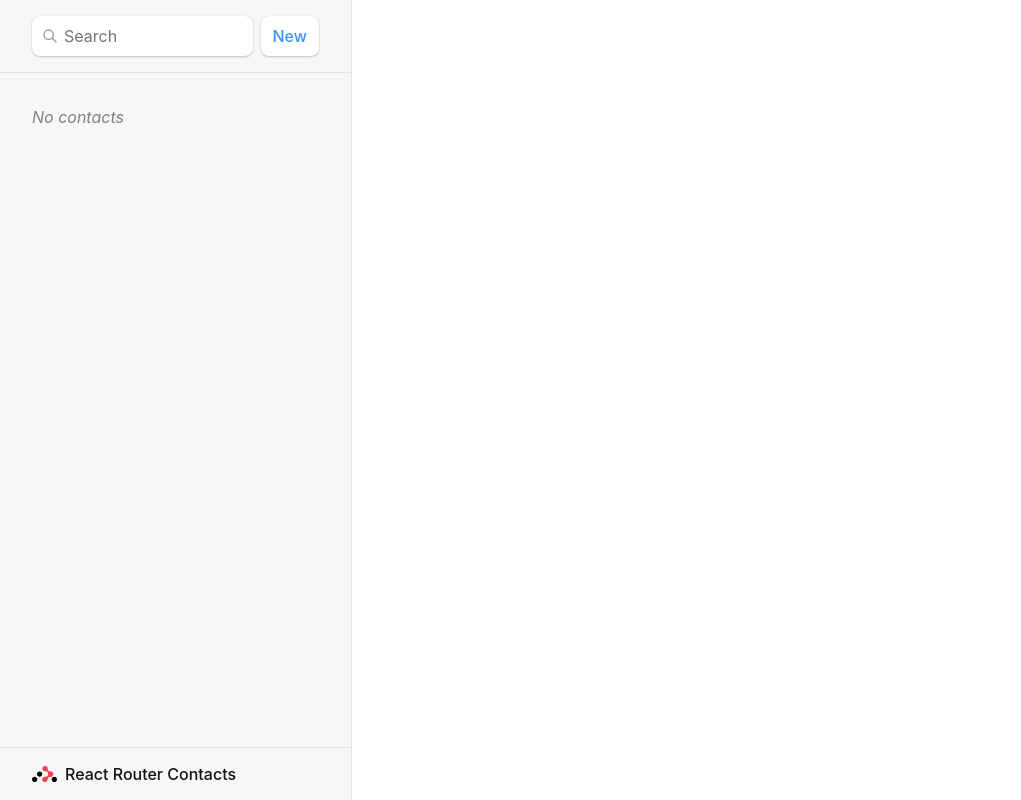
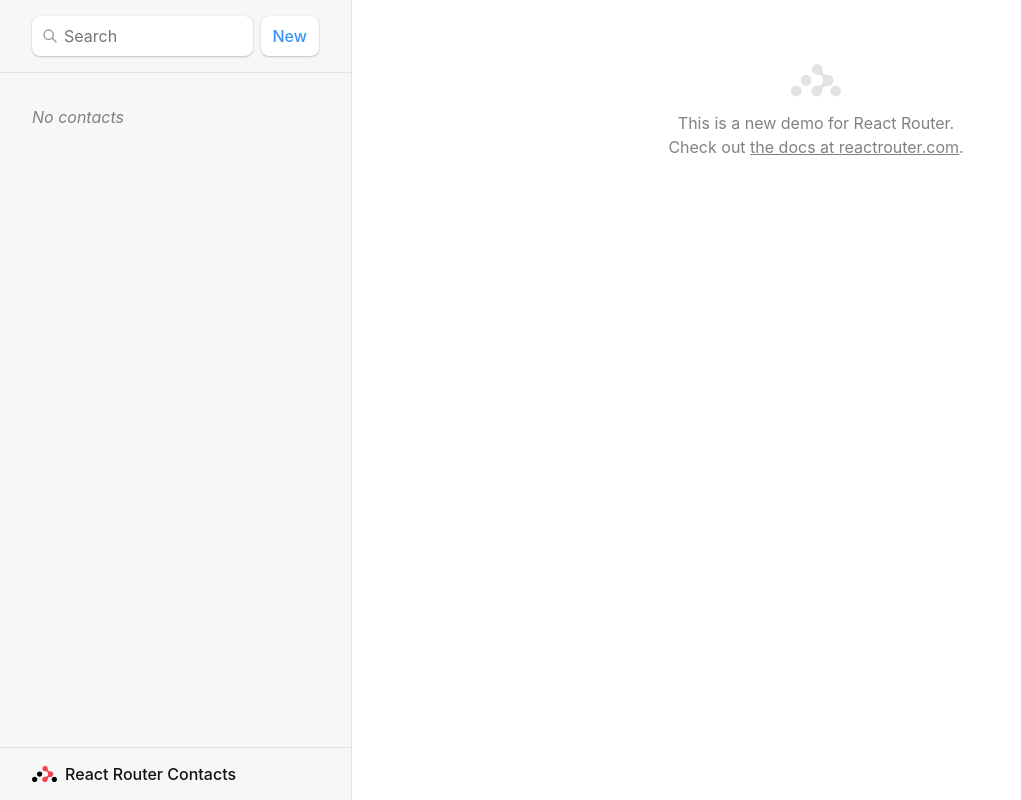
Before and after one commit to ValerioL94/react-router, a React (Vite) app: page / in a window 1280 px wide. Shown: the whole page, without its empty margins (0-1021 px from the left). Built offline with nearby package versions, Linux system fonts and the light colour scheme.

Commit message:
Add index page

```diff
--- a/loaders-actions.jsx
+++ b/loaders-actions.jsx
@@ -30,6 +30,7 @@
 }
 
 export async function destroyAction({ params }) {
+  // throw new Error('oh dang!');
   await deleteContact(params.contactId);
   return redirect('/');
 }
--- a/src/main.jsx
+++ b/src/main.jsx
@@ -13,7 +13,7 @@
   destroyAction,
 } from '../loaders-actions';
 import EditContact from './routes/edit';
-
+import Index from './routes/index';
 const router = createBrowserRouter([
   {
     path: '/',
@@ -22,6 +22,7 @@
     loader: rootLoader,
     action: rootAction,
     children: [
+      { index: true, element: <Index /> },
       {
         path: 'contacts/:contactId',
         element: <Contact />,
@@ -34,8 +35,9 @@
         action: editAction,
       },
       {
-        path: 'contacts/contactId/destroy',
+        path: 'contacts/:contactId/destroy',
         action: destroyAction,
+        // errorElement: <div>Oops! There was an error.</div>
       },
     ],
   },
--- /dev/null
+++ b/src/routes/index.jsx
@@ -0,0 +1,10 @@
+export default function Index() {
+  return (
+    <p id="zero-state">
+      This is a new demo for React Router.
+      <br />
+      Check out{' '}
+      <a href="https://reactrouter.com">the docs at reactrouter.com</a>.
+    </p>
+  );
+}
```
